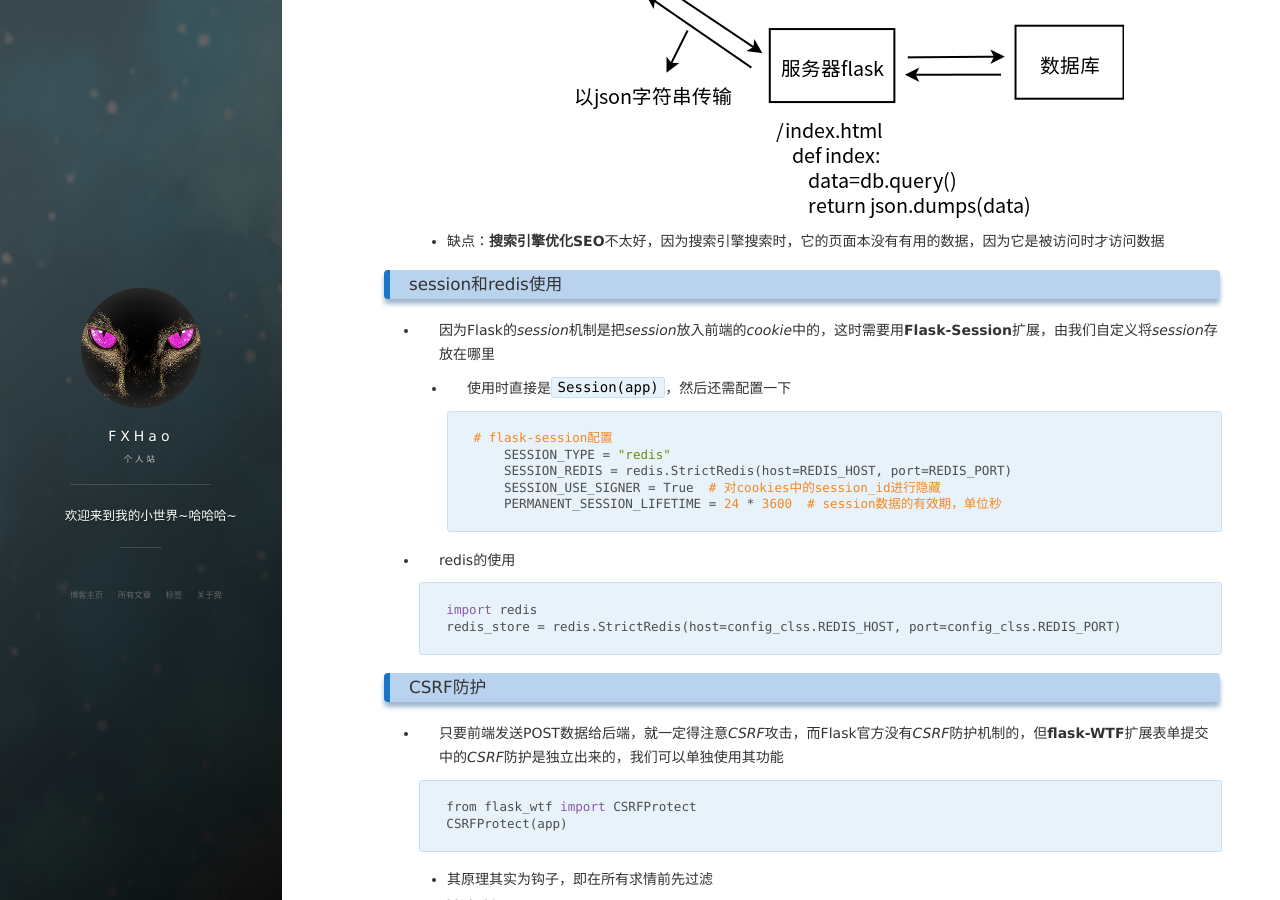
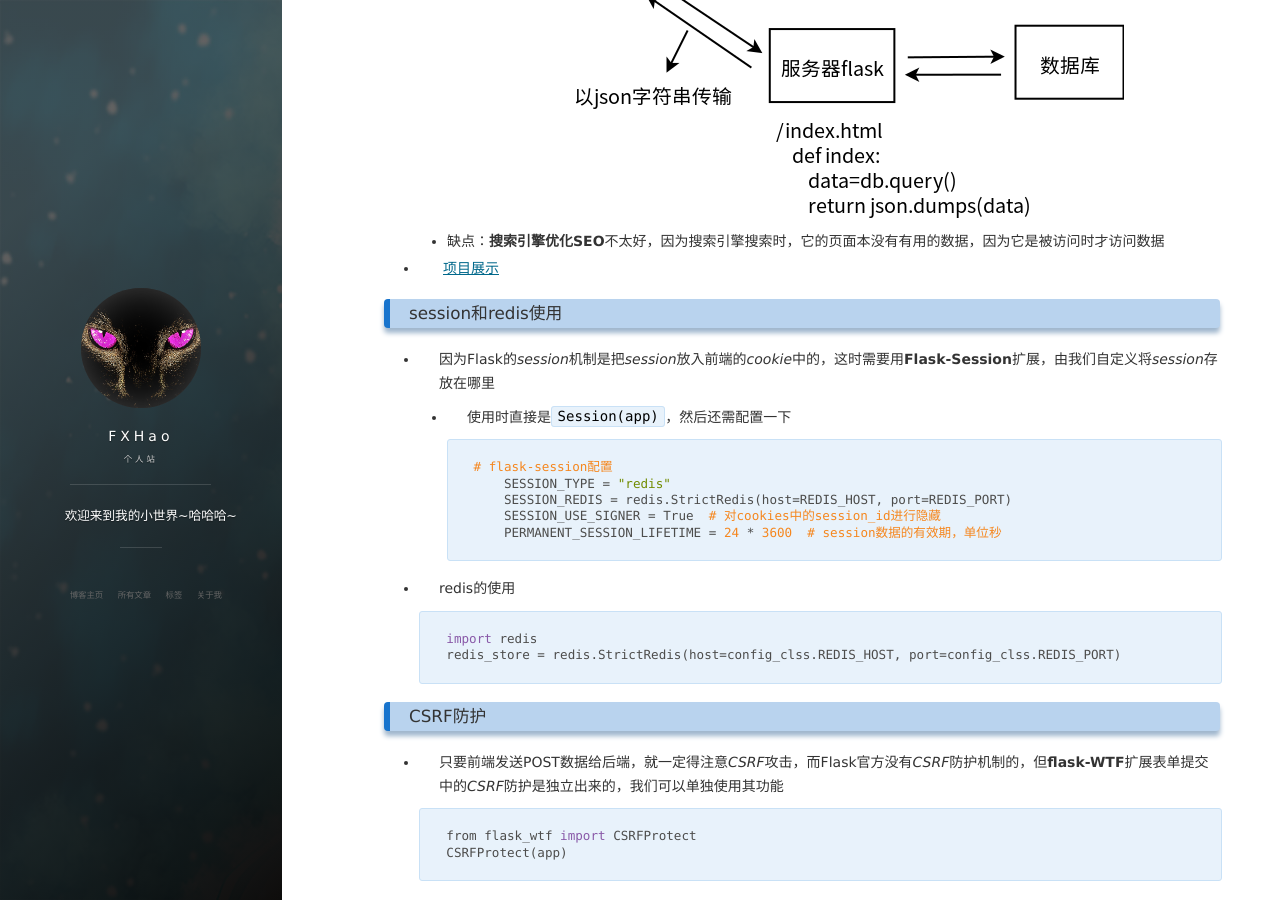
Before and after one commit to FXHao/FXHao.github.io, a Jekyll site: the page built from _posts/2019-10-10-Flask项目笔记_1.md, in a window 1280 px wide and 900 px high, scrolled down 616 px. Built offline with Jekyll 4.4.1, drawn with Linux system fonts in a browser that asks for light colours; nearby versions of some CDN libraries; comment, search, counter and statistics services are not loaded.

Commit message:
Update 2019-10-10-Flask项目笔记_1.md

```diff
--- a/_posts/2019-10-10-Flask项目笔记_1.md
+++ b/_posts/2019-10-10-Flask项目笔记_1.md
@@ -20,6 +20,8 @@ tag: flask项目
   ![](https://FXHao.github.io/images/posts/flask项目/图2.png)
 
   * 缺点：**搜索引擎优化SEO**不太好，因为搜索引擎搜索时，它的页面本没有有用的数据，因为它是被访问时才访问数据
+
+* [项目展示](https://ihome.fxhaoo.cn)
 
 ### session和redis使用
 
```
